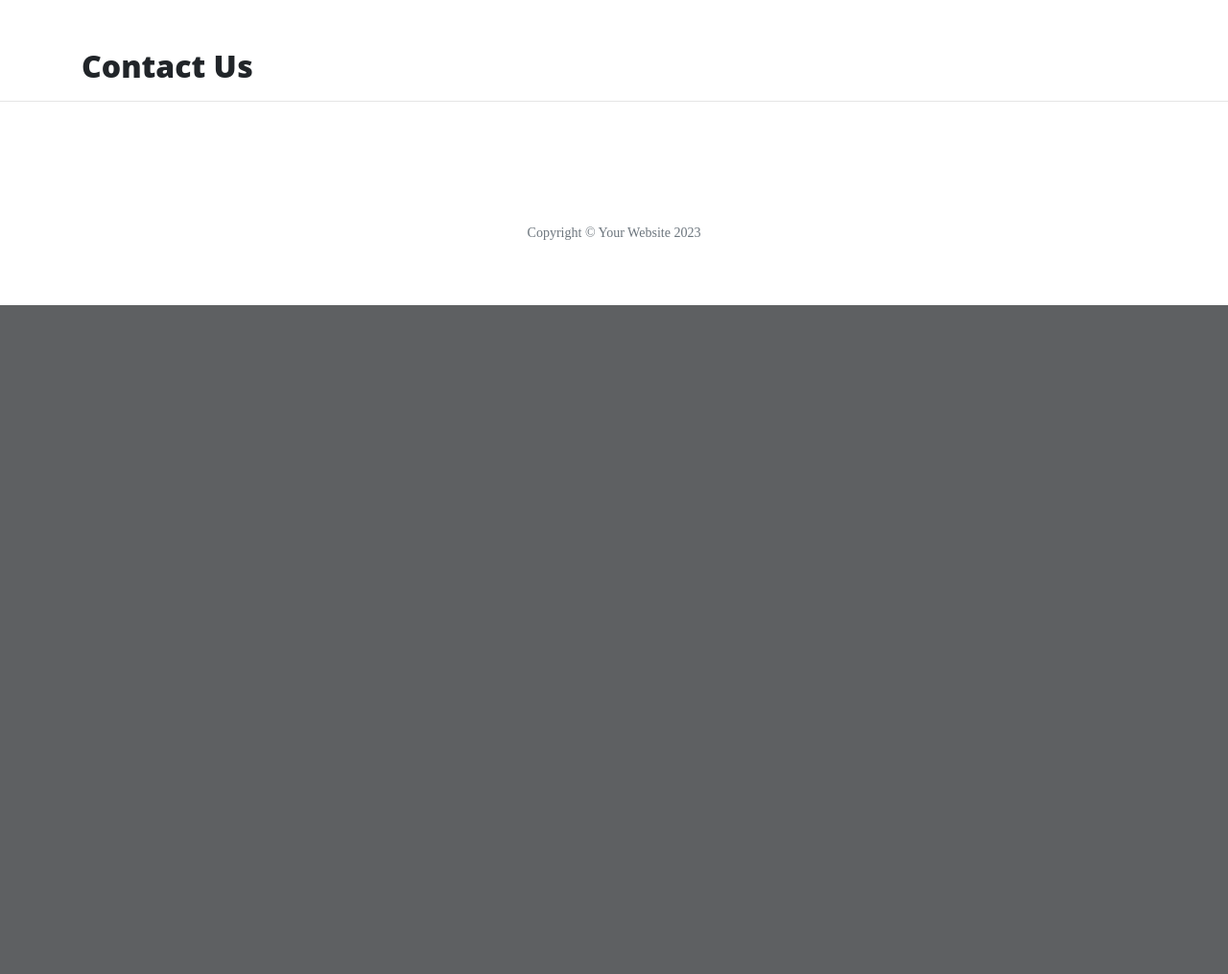
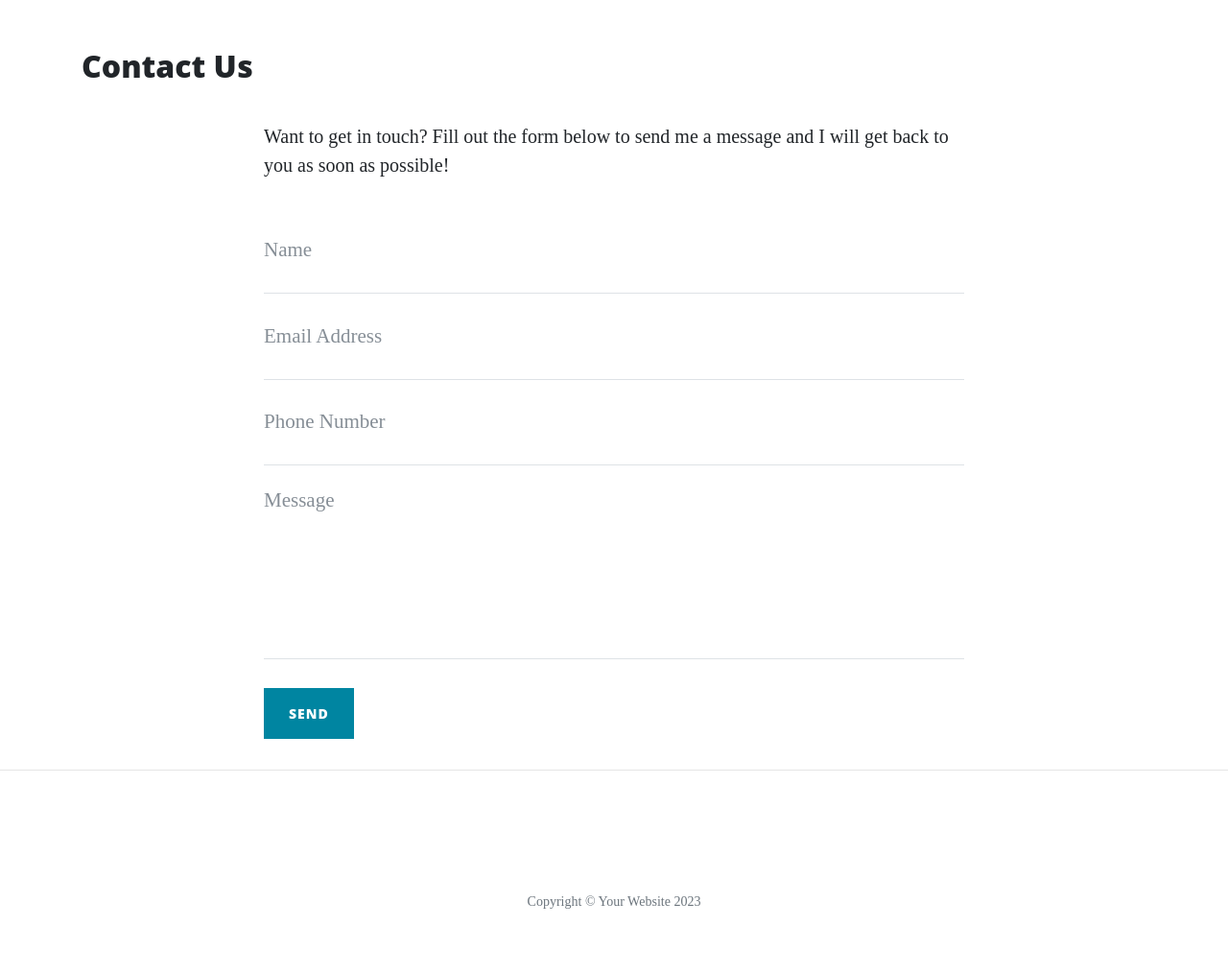
Before and after one commit to rnc-personal/ci-flask-walkthrough, a Flask app: page /contact in a window 1280 px wide. Shown: the part 628-1643 px from the top of the page at 96% size. Before the commit the page ends 946 px from the top, so only its background shows below. Run offline with Flask 2, Linux system fonts and the light colour scheme; some libraries are stand-ins or nearby versions.

Commit message:
form submission and flash message, env setup

```diff
--- a/run.py
+++ b/run.py
@@ -1,6 +1,8 @@
 import os
 import json
-from flask import Flask, render_template
+from flask import Flask, render_template, request, flash
+if os.path.exists("env.py"):
+    import env
 # Import  the flask class from the flask module
 
 app = Flask(__name__)
@@ -8,9 +10,9 @@ app = Flask(__name__)
 #  of the applications module as the parameter
 # (__name is a built in variable that returns
 #  the name of the module python module)
+app.secret_key = os.environ.get("SECRET_KEY")
 
-
-# decorator is wrapping the function and adding functionality to it
+# @app decorator is wrapping the function and adding functionality to it
 # when someone hits the / endpoint, the function index() will be called
 
 # Each of these is a view attached to a route, rendering a page
@@ -42,8 +44,11 @@ def about_member(member_name):
     return render_template("member.html", member=member)
 
 
-@app.route("/contact")
+@app.route("/contact", methods=["GET", "POST"])
 def contact():
+    if request.method == "POST":
+        flash("Thanks {}, We received your message".format(
+            request.form.get("name")))
     return render_template("contact.html", page_title="Contact Us")
 
 
--- a/templates/contact.html
+++ b/templates/contact.html
@@ -1,4 +1,63 @@
 {% extends "base.html" %}
 {% block content %}
-    <h2>{{ page_title }}</h2>
+<h2>{{ page_title }}</h2>
+
+
+<div class="row">
+    <div class="col-lg-8 col-md-10 mx-auto">
+
+        {% with messages = get_flashed_messages() %}
+            {% if messages %}
+            <ul class="flashes">
+                {% for message in messages %}
+                    <li>{{ message }}</li>
+                {% endfor %}
+            </ul>
+            {% endif %}
+        {% endwith %}
+
+        <p>Want to get in touch? Fill out the form below to send me a message and I will get back to you as soon as
+            possible!</p>
+        <form method="POST" name="sentMessage" id="contactForm" novalidate>
+            <div class="control-group">
+                <div class="form-group floating-label-form-group controls">
+                    <label>Name</label>
+                    <input type="text" class="form-control" name="name" placeholder="Name" id="name" required
+                        data-validation-required-message="Please enter your name.">
+                    <p class="help-block text-danger"></p>
+                </div>
+            </div>
+            <div class="control-group">
+                <div class="form-group floating-label-form-group controls">
+                    <label>Email Address</label>
+                    <input type="email" class="form-control" name="email" placeholder="Email Address" id="email" required
+                        data-validation-required-message="Please enter your email address.">
+                    <p class="help-block text-danger"></p>
+                </div>
+            </div>
+            <div class="control-group">
+                <div class="form-group col-xs-12 floating-label-form-group controls">
+                    <label>Phone Number</label>
+                    <input type="tel" class="form-control" name="phone" placeholder="Phone Number" id="phone" required
+                        data-validation-required-message="Please enter your phone number.">
+                    <p class="help-block text-danger"></p>
+                </div>
+            </div>
+            <div class="control-group">
+                <div class="form-group floating-label-form-group controls">
+                    <label>Message</label>
+                    <textarea rows="5" class="form-control" name="message" placeholder="Message" id="message" required
+                        data-validation-required-message="Please enter a message."></textarea>
+                    <p class="help-block text-danger"></p>
+                </div>
+            </div>
+            <br>
+            <div id="success"></div>
+            <div class="form-group">
+                <button type="submit" class="btn btn-primary" id="sendMessageButton">Send</button>
+            </div>
+        </form>
+    </div>
+</div>
+
 {% endblock %}
```
